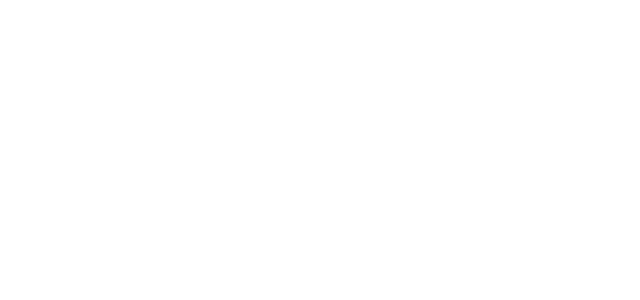
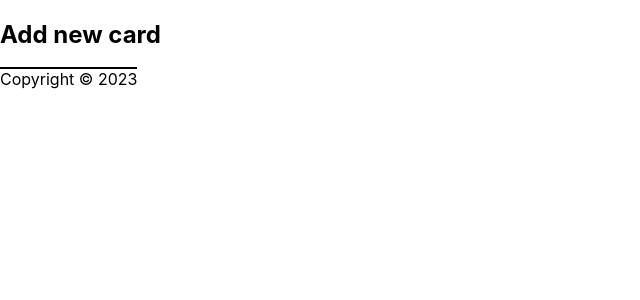
Before and after one commit to BerzinisG/atsiskaitymas, a React (Create React App) app in the folder ReactJs_atsiskaitymas/: page /Add in a window 1280 px wide. Shown: the top 300 px of the page, without its empty margins (0-640 px from the left). Built offline with nearby package versions, Linux system fonts and the light colour scheme.

Commit message:
komponentu sukurimas

```diff
--- a/ReactJs_atsiskaitymas/src/App.jsx
+++ b/ReactJs_atsiskaitymas/src/App.jsx
@@ -1,8 +1,25 @@
 import './App.css';
+import {Routes, Route} from 'react-router-dom'
+import Header from './components/Molecules/Header';
+import Footer from './components/Molecules/Footer';
+import Register from './components/Pages/Register';
+import LogIn from './components/Pages/LogIn';
+import Home from './components/Pages/Home';
+import Add from './components/Pages/Add';
 
 const App = () => {
   return (
     <>
+    <Header />
+
+    <Routes>
+      <Route path='/Register' element={<Register />}/>
+      <Route path='/Login' element={<LogIn />}/>
+      <Route path='/Home' element={<Home />}/>
+      <Route path='/Add' element={<Add />} />
+    </Routes>
+
+    <Footer />
     </>
   )
 
--- /dev/null
+++ b/ReactJs_atsiskaitymas/src/components/Molecules/Footer.jsx
@@ -0,0 +1,14 @@
+import styled from 'styled-components'
+
+const StyledSpan = styled.span`
+  border-top: 2px solid black;
+`
+const Footer = () => {
+
+  return (
+
+    <StyledSpan>Copyright © 2023</StyledSpan>
+   );
+}
+
+export default Footer;
--- /dev/null
+++ b/ReactJs_atsiskaitymas/src/components/Molecules/Header.jsx
@@ -0,0 +1,9 @@
+const Header = () => {
+  return (
+    <>
+
+    </>
+   );
+}
+
+export default Header;
--- a/ReactJs_atsiskaitymas/src/components/Pages/Add.jsx
+++ b/ReactJs_atsiskaitymas/src/components/Pages/Add.jsx
@@ -1,7 +1,7 @@
 const Add = () => {
   return (
     <>
-
+    <h2>Add new card</h2>
     </>
    );
 }
--- a/ReactJs_atsiskaitymas/src/components/Pages/Home.jsx
+++ b/ReactJs_atsiskaitymas/src/components/Pages/Home.jsx
@@ -1,7 +1,7 @@
 const Home = () => {
   return (
     <>
-
+     <h2>Home</h2>
     </>
    );
 }
--- a/ReactJs_atsiskaitymas/src/components/Pages/LogIn.jsx
+++ b/ReactJs_atsiskaitymas/src/components/Pages/LogIn.jsx
@@ -1,7 +1,7 @@
 const LogIn = () => {
   return (
     <>
-
+    <h2>Log In</h2>
     </>
    );
 }
--- a/ReactJs_atsiskaitymas/src/components/Pages/Register.jsx
+++ b/ReactJs_atsiskaitymas/src/components/Pages/Register.jsx
@@ -1,7 +1,7 @@
 const Register = () => {
   return (
     <>
-
+    <h1>Register</h1>
     </>
    );
 }
--- a/ReactJs_atsiskaitymas/src/index.js
+++ b/ReactJs_atsiskaitymas/src/index.js
@@ -2,8 +2,11 @@ import React from 'react';
 import ReactDOM from 'react-dom/client';
 import './index.css';
 import App from './App';
+import { BrowserRouter } from 'react-router-dom';
 
 const root = ReactDOM.createRoot(document.getElementById('root'));
 root.render(
-    <App />
+    <BrowserRouter>
+        <App />
+    </BrowserRouter>
 );
```
